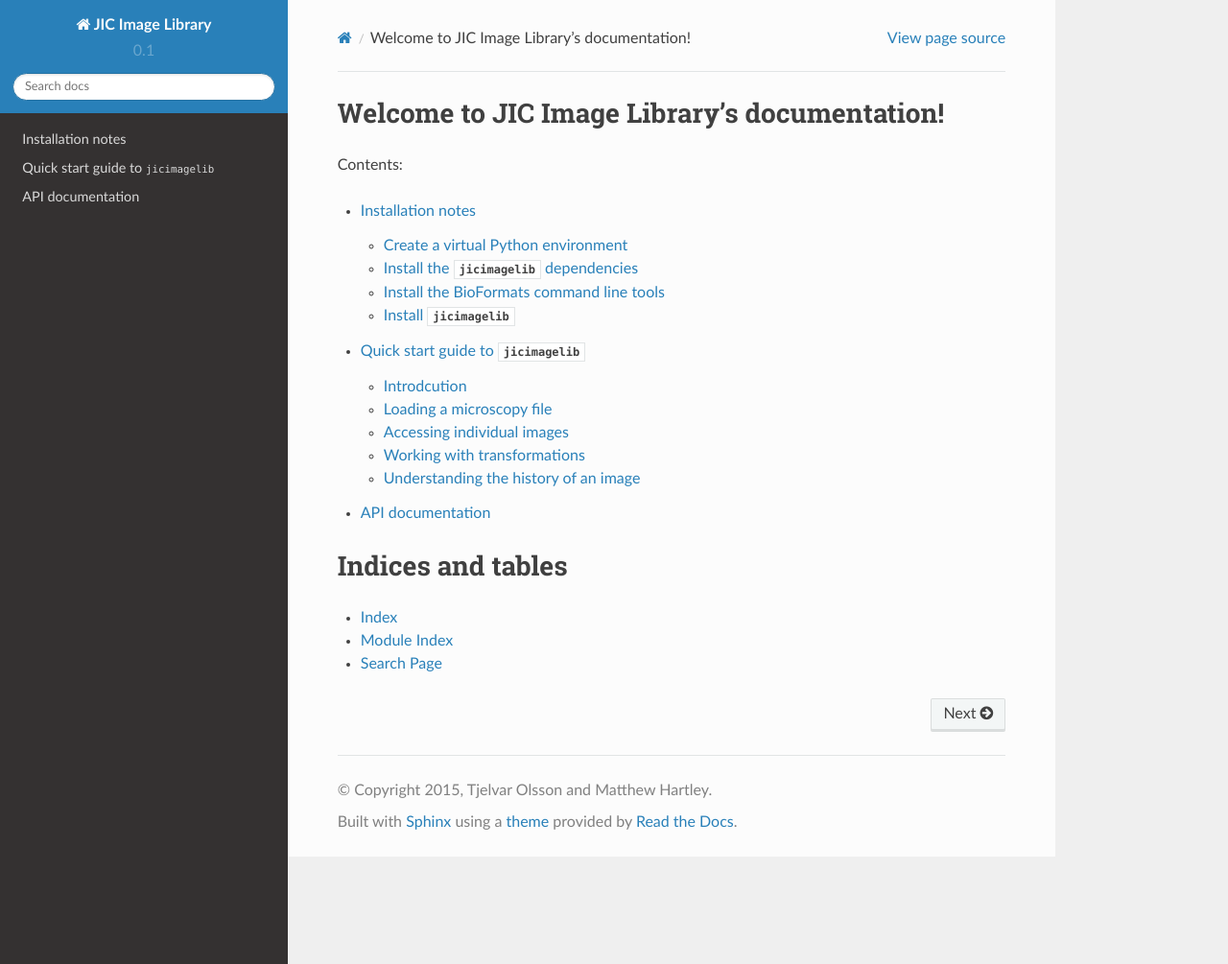
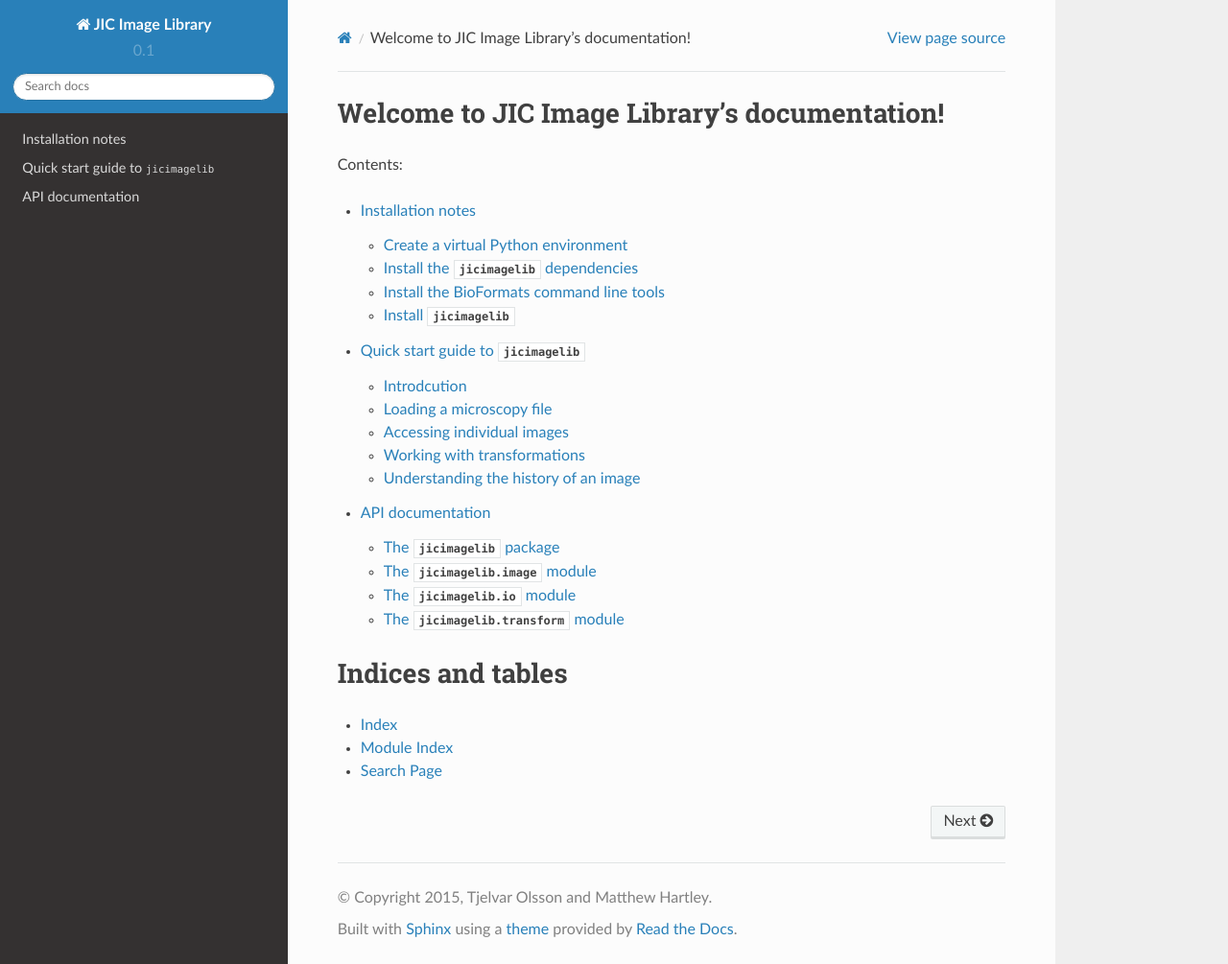
Before and after one commit to JIC-CSB/jicbioimage.core, a Sphinx documentation site: the page built from docs/source/index.rst, in a window 1280 px wide and 1005 px high. Shown: the whole window at 96% size. Built offline with Sphinx 7.4.7 and the Read the Docs theme 2.0.0, drawn with Linux system fonts in a browser that asks for light colours.

Commit message:
Added some structure to the API documentation.

```diff
--- a/docs/source/api.rst
+++ b/docs/source/api.rst
@@ -1,14 +1,26 @@
 API documentation
 =================
+
+The :mod:`jicimagelib` package
+------------------------------
 
 .. automodule:: jicimagelib
    :members:
 
+The :mod:`jicimagelib.image` module
+-----------------------------------
+
 .. automodule:: jicimagelib.image
    :members:
+
+The :mod:`jicimagelib.io` module
+--------------------------------
 
 .. automodule:: jicimagelib.io
    :members:
 
+The :mod:`jicimagelib.transform` module
+---------------------------------------
+
 .. automodule:: jicimagelib.transform
    :members:
```
